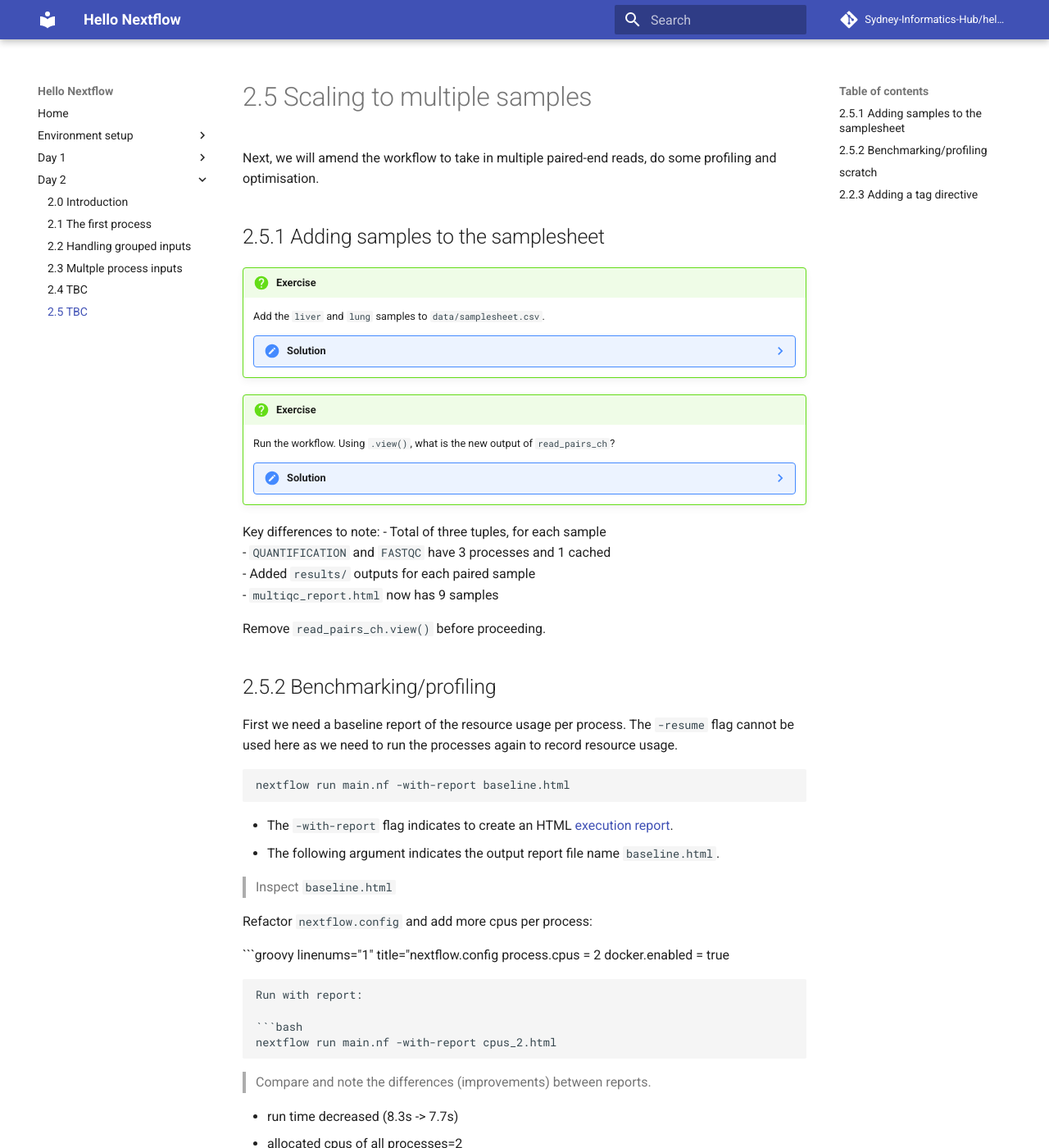
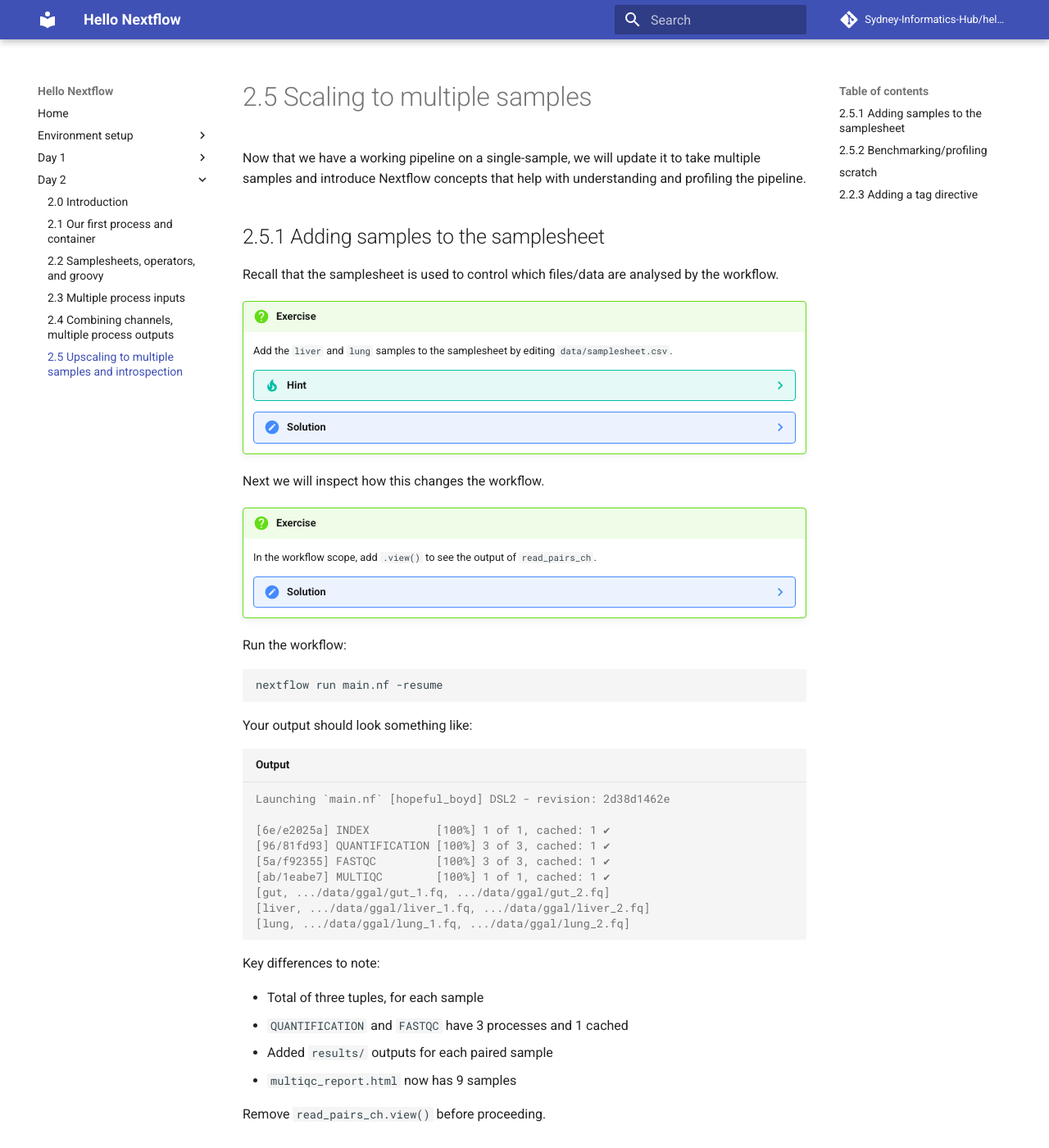
Before and after one commit to Sydney-Informatics-Hub/hello-nextflow, an MkDocs documentation site: the page built from docs/day2/05_scale.md, in a window 1280 px wide and 1400 px high. Shown: the whole window at 82% size. Built offline with MkDocs 1.6.1 and Material for MkDocs 9.7.7, drawn with Linux system fonts in a browser that asks for light colours; comment, search, counter and statistics services are not loaded.

Commit message:
formatting and renaming

````diff
--- a/docs/day2/05_scale.md
+++ b/docs/day2/05_scale.md
@@ -1,13 +1,23 @@
 # 2.5 Scaling to multiple samples
 
-Next, we will amend the workflow to take in multiple paired-end reads, do some
-profiling and optimisation.
+Now that we have a working pipeline on a single-sample, we will update it
+to take multiple samples and introduce Nextflow concepts that help with
+understanding and profiling the pipeline.
 
 ## 2.5.1 Adding samples to the samplesheet
 
+Recall that the samplesheet is used to control which files/data are analysed by
+the workflow.
+
 !!! question "Exercise"
 
-    Add the `liver` and `lung` samples to `data/samplesheet.csv`.
+    Add the `liver` and `lung` samples to the samplesheet by editing
+    `data/samplesheet.csv`.
+
+    ??? tip "Hint"
+
+        Copy the lines where the `gut` samples are defined, and replace the
+        sample name with `liver` and `lung`.
 
     ??? note "Solution"
 
@@ -22,26 +32,46 @@ profiling and optimisation.
         lung,data/ggal/lung_1.fq,data/ggal/lung_2.fq
         ```
 
+Next we will inspect how this changes the workflow.
+
 !!! question "Exercise"
 
-    Run the workflow. Using `.view()`, what is the new output of `read_pairs_ch`?
+    In the workflow scope, add `.view()` to see the output of `read_pairs_ch`.
 
     ??? note "Solution"
 
-        ```console title="Output"
-        Launching `main.nf` [hopeful_boyd] DSL2 - revision: 2d38d1462e
-
-        [6e/e2025a] INDEX                           [100%] 1 of 1, cached: 1 ✔
-        [96/81fd93] QUANTIFICATION (salmon on lung) [100%] 3 of 3, cached: 1 ✔
-        [5a/f92355] FASTQC (fastqc on liver)        [100%] 3 of 3, cached: 1 ✔
-        [ab/1eabe7] MULTIQC                         [100%] 1 of 1, cached: 1 ✔
-        [gut, .../data/ggal/gut_1.fq, .../data/ggal/gut_2.fq]
-        [liver, .../data/ggal/liver_1.fq, .../data/ggal/liver_2.fq]
-        [lung, .../data/ggal/lung_1.fq, .../data/ggal/lung_2.fq]
-
+        ```groovy title="main.nf"
+        Channel
+            .fromPath(params.reads)
+            .splitCsv(header: true)
+            .map { row -> [row.sample, file(row.fastq_1), file(row.fastq_2)] }
+            .set { read_pairs_ch }
+            read_pairs_ch.view()
         ```
 
+Run the workflow:
+
+```bash
+nextflow run main.nf -resume
+```
+
+Your output should look something like:
+
+```console title="Output"
+Launching `main.nf` [hopeful_boyd] DSL2 - revision: 2d38d1462e
+
+[6e/e2025a] INDEX          [100%] 1 of 1, cached: 1 ✔
+[96/81fd93] QUANTIFICATION [100%] 3 of 3, cached: 1 ✔
+[5a/f92355] FASTQC         [100%] 3 of 3, cached: 1 ✔
+[ab/1eabe7] MULTIQC        [100%] 1 of 1, cached: 1 ✔
+[gut, .../data/ggal/gut_1.fq, .../data/ggal/gut_2.fq]
+[liver, .../data/ggal/liver_1.fq, .../data/ggal/liver_2.fq]
+[lung, .../data/ggal/lung_1.fq, .../data/ggal/lung_2.fq]
+
+```
+
 Key differences to note:
+
 - Total of three tuples, for each sample
 - `QUANTIFICATION` and `FASTQC` have 3 processes and 1 cached
 - Added `results/` outputs for each paired sample
--- a/mkdocs.yml
+++ b/mkdocs.yml
@@ -17,11 +17,11 @@ nav:
     - 1.7 Dynamic naming: day1/07_dynamic.md
   - Day 2:
     - 2.0 Introduction: day2/00_intro.md
-    - 2.1 The first process: day2/01_salmon_idx.md
-    - 2.2 Handling grouped inputs: day2/02_fastqc.md
-    - 2.3 Multple process inputs: day2/03_quant.md
-    - 2.4 TBC: day2/04_multiqc.md
-    - 2.5 TBC: day2/05_scale.md
+    - 2.1 Our first process and container: day2/01_salmon_idx.md
+    - 2.2 Samplesheets, operators, and groovy: day2/02_fastqc.md
+    - 2.3 Multiple process inputs: day2/03_quant.md
+    - 2.4 Combining channels, multiple process outputs: day2/04_multiqc.md
+    - 2.5 Upscaling to multiple samples and introspection: day2/05_scale.md
 
 theme:
   name: material
````
Also changed, not shown: docs/day2/01_salmon_idx.md (+5 -5 lines), docs/day2/04_multiqc.md (+15 -9 lines).
